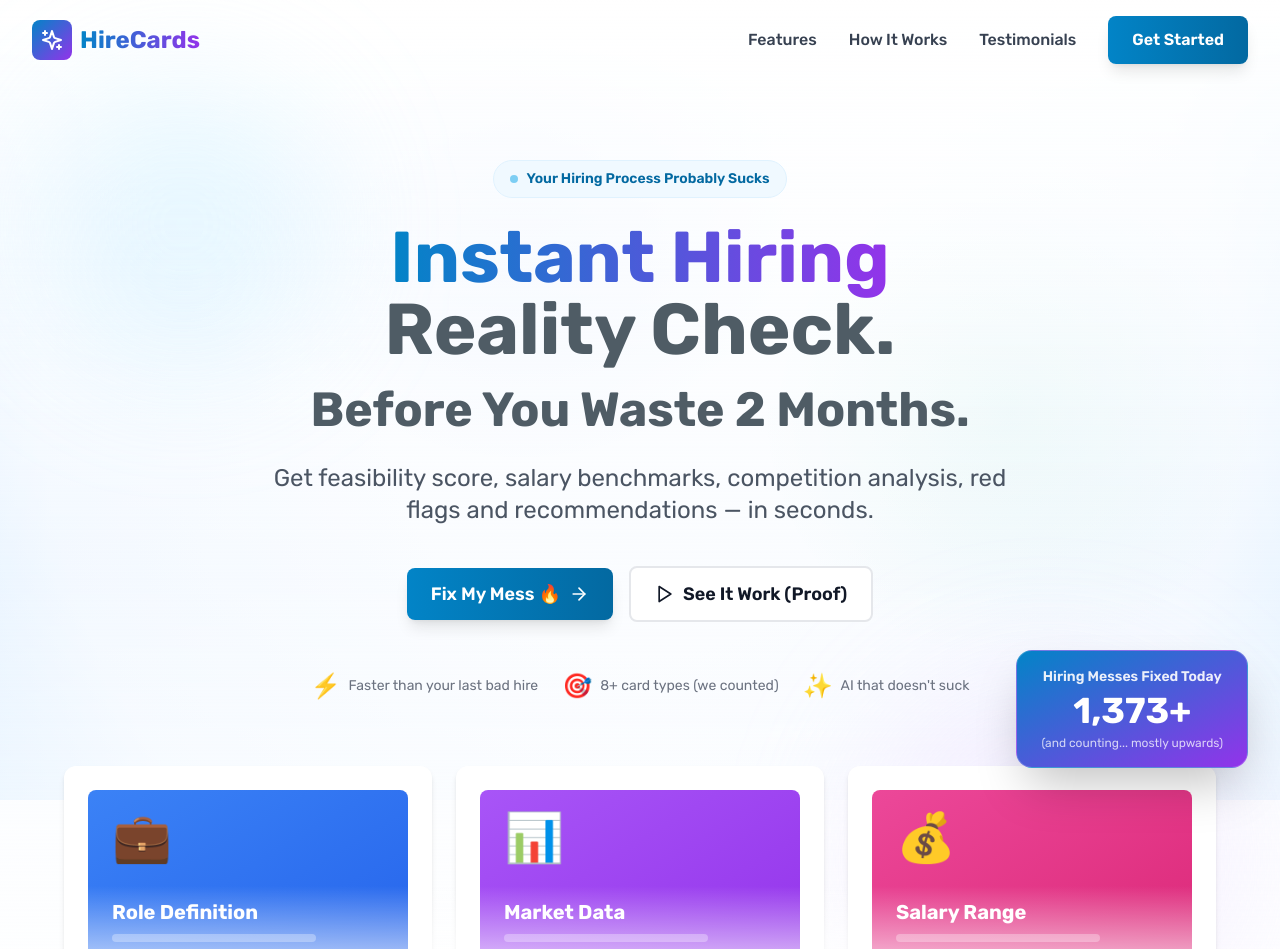
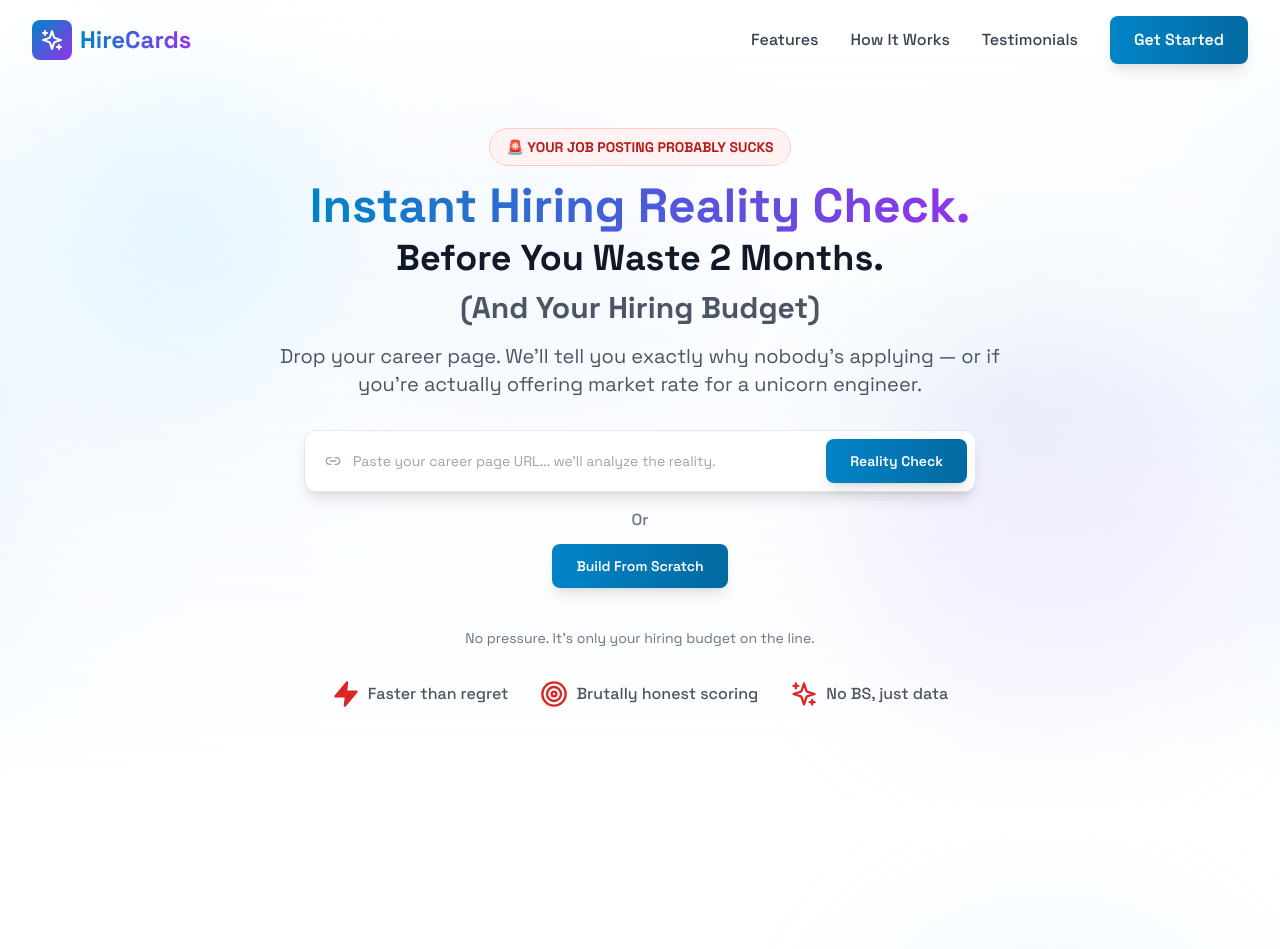
Before and after one commit to addis-ale/hirecards, a Next.js app: page / in a window 1280 px wide. Shown: the top 949 px of the page. Built offline with nearby package versions, Linux system fonts and the light colour scheme.

Commit message:
feat: update the hero section

```diff
--- a/app/layout.tsx
+++ b/app/layout.tsx
@@ -1,10 +1,19 @@
 import type { Metadata } from "next";
-import { Rubik } from "next/font/google";
+import { Poppins, Space_Grotesk } from "next/font/google";
 import "./globals.css";
 
-const rubik = Rubik({
+const poppins = Poppins({
   subsets: ["latin"],
+  display: "swap",
+  weight: ["100", "200", "300", "400", "500", "600", "700", "800", "900"],
+  variable: "--font-poppins",
+});
+
+const spaceGrotesk = Space_Grotesk({
+  subsets: ["latin"],
+  display: "swap",
   weight: ["300", "400", "500", "600", "700"],
+  variable: "--font-space-grotesk",
 });
 
 export const metadata: Metadata = {
@@ -21,8 +30,16 @@ export default function RootLayout({
   children: React.ReactNode;
 }) {
   return (
-    <html lang="en" className="scroll-smooth">
-      <body className={rubik.className}>{children}</body>
+    <html
+      lang="en"
+      className={`scroll-smooth ${poppins.variable} ${spaceGrotesk.variable}`}
+    >
+      <body
+        className="antialiased overflow-x-hidden"
+        style={{ fontFamily: "var(--font-space-grotesk)" }}
+      >
+        {children}
+      </body>
     </html>
   );
 }
--- a/app/page.tsx
+++ b/app/page.tsx
@@ -1,4 +1,4 @@
-import Hero from "@/components/Hero";
+import { Hero } from "@/components/Hero";
 import SampleOutput from "@/components/SampleOutput";
 import Features from "@/components/Features";
 import HowItWorks from "@/components/HowItWorks";
@@ -10,13 +10,11 @@ import CTA from "@/components/CTA";
 import Footer from "@/components/Footer";
 import Navbar from "@/components/Navbar";
 import GradientCanvas from "@/components/GradientCanvas";
-import StatsBar from "@/components/StatsBar";
 
 export default function Home() {
   return (
     <>
       <GradientCanvas />
-      <StatsBar />
       <main className="min-h-screen content-wrapper">
         <Navbar />
         <Hero />
--- a/components/Hero.tsx
+++ b/components/Hero.tsx
@@ -1,129 +1,120 @@
 "use client";
 
 import Link from "next/link";
-import { ArrowRight, Play } from "lucide-react";
+import { Link2, Zap, Target, Sparkles } from "lucide-react";
 import { motion } from "framer-motion";
+import { useState } from "react";
 
-export default function Hero() {
+export const Hero = () => {
+  const [careerPageUrl, setCareerPageUrl] = useState("");
+
+  const handleAnalyze = () => {
+    if (careerPageUrl.trim()) {
+      // Handle the career page URL analysis
+      console.log("Analyzing career page:", careerPageUrl);
+      // You can add your logic here to process the URL
+    }
+  };
+
   return (
-    <section className="relative pt-32 pb-20 md:pt-40 md:pb-32 overflow-hidden bg-gradient-to-b from-white via-blue-50/30 to-white">
+    <section className="relative min-h-screen flex items-center pt-24 pb-16 md:pt-32 md:pb-24 overflow-hidden bg-gradient-to-b from-white via-blue-50/30 to-white mb-8">
       {/* Background decorations */}
       <div className="absolute inset-0 overflow-hidden pointer-events-none">
         <div className="absolute top-20 left-10 w-72 h-72 bg-primary-200/30 rounded-full blur-3xl"></div>
         <div className="absolute bottom-20 right-10 w-96 h-96 bg-secondary-200/30 rounded-full blur-3xl"></div>
       </div>
 
-      <div className="section-container relative z-10">
+      <div className="section-container relative z-10 w-full">
         <div className="text-center max-w-5xl mx-auto">
           <motion.div
             initial={{ opacity: 0, y: 20 }}
             animate={{ opacity: 1, y: 0 }}
             transition={{ duration: 0.6 }}
           >
-            <div className="inline-flex items-center space-x-2 bg-primary-50 text-primary-700 px-4 py-2 rounded-full mb-6 border border-primary-100">
-              <span className="w-2 h-2 bg-primary-500 rounded-full animate-pulse"></span>
-              <span className="text-sm font-semibold">
-                Your Hiring Process Probably Sucks
+            <div className="inline-flex items-center space-x-2 bg-red-50 text-red-700 px-4 py-2 rounded-full mb-4 border border-red-200">
+              <span className="text-sm font-bold">
+                🚨 YOUR JOB POSTING PROBABLY SUCKS
               </span>
             </div>
 
-            <h1 className="text-5xl md:text-6xl lg:text-7xl font-bold mb-6 leading-tight">
-              <span className="gradient-text">Instant Hiring</span>
+            <h1 className="text-3xl md:text-4xl lg:text-5xl font-bold mb-4 leading-tight">
+              <span className="gradient-text">
+                Instant Hiring Reality Check.
+              </span>
               <br />
-              Reality Check.
+              <span className="text-2xl md:text-3xl lg:text-4xl text-gray-900">
+                Before You Waste 2 Months.
+              </span>
               <br />
-              <span className="text-3xl md:text-4xl lg:text-5xl">
-                Before You Waste 2 Months.
+              <span className="text-xl md:text-2xl lg:text-3xl text-gray-600">
+                (And Your Hiring Budget)
               </span>
             </h1>
 
-            <p className="text-xl md:text-2xl text-gray-600 mb-10 max-w-3xl mx-auto leading-relaxed">
-              Get feasibility score, salary benchmarks, competition analysis,
-              red flags and recommendations — in seconds.
+            <p className="text-lg md:text-xl text-gray-600 mb-8 max-w-3xl mx-auto leading-relaxed">
+              Drop your career page. We'll tell you exactly why nobody's
+              applying — or if you're actually offering market rate for a
+              unicorn engineer.
             </p>
 
-            <div className="flex flex-col sm:flex-row items-center justify-center gap-4 mb-12">
+            {/* Career Page Input Section */}
+            <div className="max-w-2xl mx-auto mb-4">
+              <div className="flex flex-col sm:flex-row gap-3 p-2 bg-white rounded-xl shadow-lg border border-gray-200">
+                <div className="flex-1 relative">
+                  <Link2 className="absolute left-3 top-1/2 transform -translate-y-1/2 w-4 h-4 text-gray-400" />
+                  <input
+                    type="url"
+                    value={careerPageUrl}
+                    onChange={(e) => setCareerPageUrl(e.target.value)}
+                    placeholder="Paste your career page URL... we'll analyze the reality."
+                    className="w-full pl-10 pr-3 py-3 text-sm bg-transparent border-0 focus:outline-none focus:ring-0 text-gray-900 placeholder-gray-400"
+                    onKeyPress={(e) => {
+                      if (e.key === "Enter") {
+                        handleAnalyze();
+                      }
+                    }}
+                  />
+                </div>
+                <button
+                  onClick={handleAnalyze}
+                  className="btn-primary flex items-center justify-center space-x-2 text-sm px-6 py-3 whitespace-nowrap"
+                >
+                  <span>Reality Check</span>
+                </button>
+              </div>
+            </div>
+
+            <div className="flex flex-col items-center justify-center gap-3 mb-10">
+              <p className="text-base text-gray-500 font-medium">Or</p>
               <Link
                 href="/create"
-                className="btn-primary flex items-center space-x-2 text-lg"
+                className="btn-primary flex items-center justify-center space-x-2 text-sm px-6 py-3"
               >
-                <span>Fix My Mess 🔥</span>
-                <ArrowRight className="w-5 h-5" />
+                <span>Build From Scratch</span>
               </Link>
-              <button className="btn-secondary flex items-center space-x-2 text-lg">
-                <Play className="w-5 h-5" />
-                <span>See It Work (Proof)</span>
-              </button>
             </div>
 
-            <div className="flex flex-wrap items-center justify-center gap-6 text-sm text-gray-500">
+            <p className="text-sm text-gray-500 mb-6">
+              No pressure. It's only your hiring budget on the line.
+            </p>
+
+            <div className="flex flex-wrap items-center justify-center gap-8 text-base text-gray-600 mt-8">
               <div className="flex items-center space-x-2">
-                <span className="text-2xl font-bold text-primary-600">⚡</span>
-                <span>Faster than your last bad hire</span>
+                <Zap className="w-7 h-7 text-red-600 fill-red-600" />
+                <span className="font-medium">Faster than regret</span>
               </div>
               <div className="flex items-center space-x-2">
-                <span className="text-2xl font-bold text-primary-600">🎯</span>
-                <span>8+ card types (we counted)</span>
+                <Target className="w-7 h-7 text-red-600" />
+                <span className="font-medium">Brutally honest scoring</span>
               </div>
               <div className="flex items-center space-x-2">
-                <span className="text-2xl font-bold text-primary-600">✨</span>
-                <span>AI that doesn't suck</span>
+                <Sparkles className="w-7 h-7 text-red-600" />
+                <span className="font-medium">No BS, just data</span>
               </div>
             </div>
           </motion.div>
         </div>
-
-        {/* Hero Image/Cards Preview */}
-        <motion.div
-          initial={{ opacity: 0, y: 40 }}
-          animate={{ opacity: 1, y: 0 }}
-          transition={{ duration: 0.8, delay: 0.2 }}
-          className="mt-16 max-w-6xl mx-auto"
-        >
-          <div className="relative">
-            <div className="absolute inset-0 bg-gradient-to-t from-white via-transparent to-transparent z-10"></div>
-            <div className="grid grid-cols-1 md:grid-cols-3 gap-6 perspective-1000">
-              {/* Sample Cards */}
-              {[
-                {
-                  title: "Role Definition",
-                  color: "from-blue-500 to-blue-600",
-                  icon: "💼",
-                },
-                {
-                  title: "Market Data",
-                  color: "from-purple-500 to-purple-600",
-                  icon: "📊",
-                },
-                {
-                  title: "Salary Range",
-                  color: "from-pink-500 to-pink-600",
-                  icon: "💰",
-                },
-              ].map((card, index) => (
-                <motion.div
-                  key={index}
-                  initial={{ opacity: 0, rotateY: -20, y: 20 }}
-                  animate={{ opacity: 1, rotateY: 0, y: 0 }}
-                  transition={{ duration: 0.6, delay: 0.4 + index * 0.1 }}
-                  className="card hover:scale-105 transition-transform duration-300"
-                >
-                  <div
-                    className={`w-full h-48 bg-gradient-to-br ${card.color} rounded-lg p-6 text-white flex flex-col justify-between`}
-                  >
-                    <div className="text-5xl">{card.icon}</div>
-                    <div>
-                      <h3 className="text-xl font-bold mb-2">{card.title}</h3>
-                      <div className="h-2 bg-white/30 rounded-full w-3/4"></div>
-                      <div className="h-2 bg-white/30 rounded-full w-1/2 mt-2"></div>
-                    </div>
-                  </div>
-                </motion.div>
-              ))}
-            </div>
-          </div>
-        </motion.div>
       </div>
     </section>
   );
-}
+};
```
